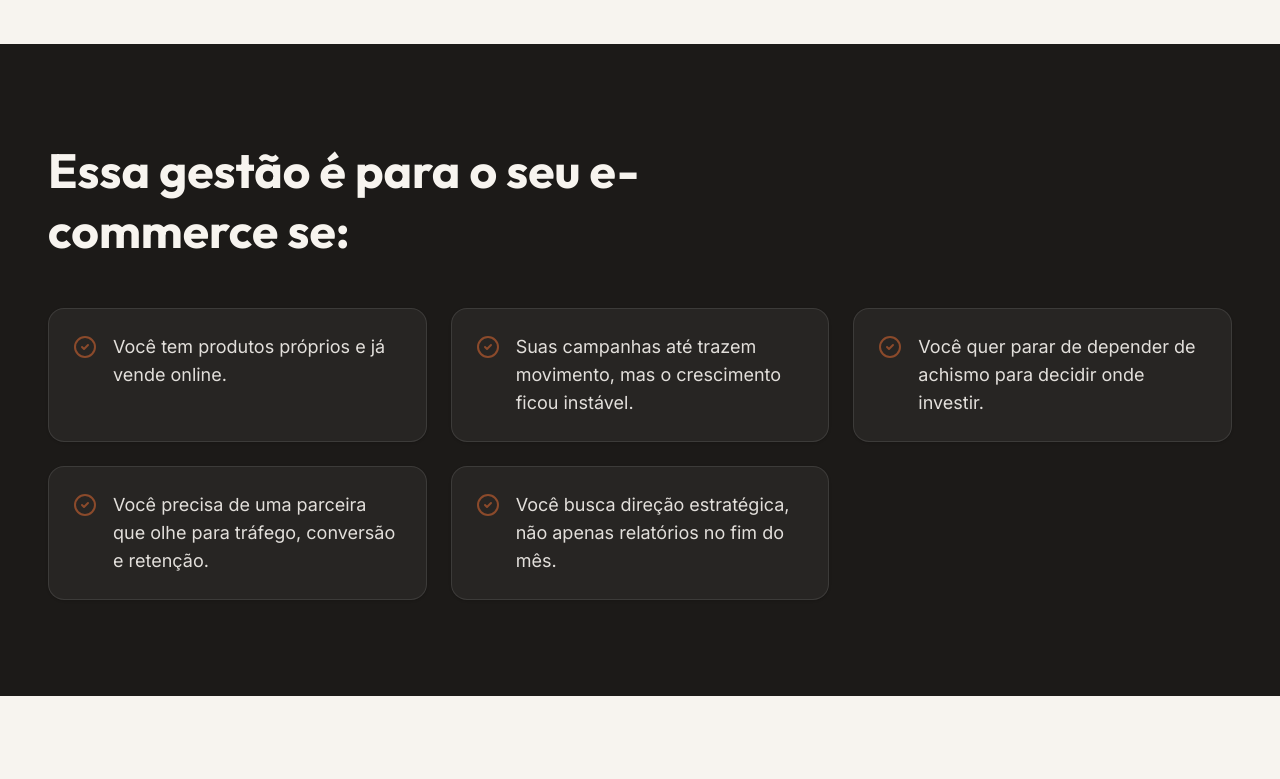
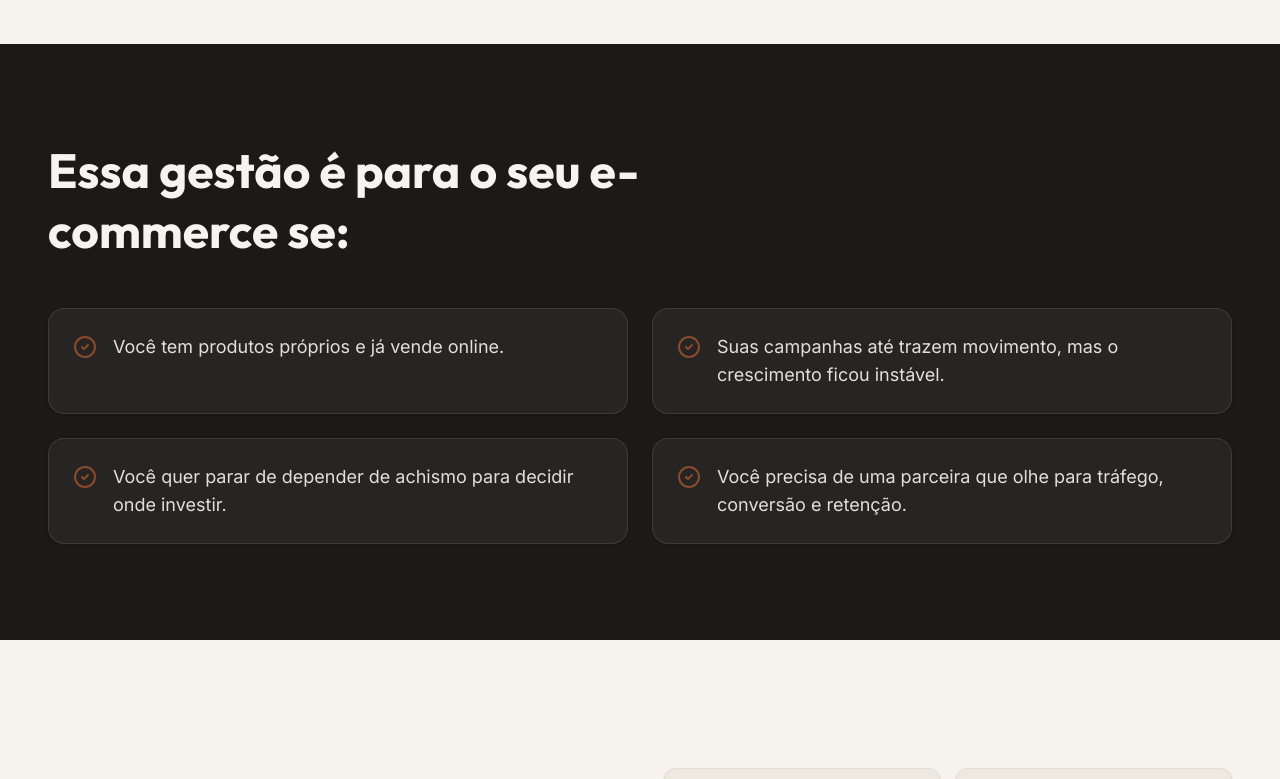
Before and after one commit to flacora-projetos/LP-FERNANDA, a React (Vite) app: page / in a window 1280 px wide. Shown: the part 996-1775 px from the top of the page. Built offline with nearby package versions, Linux system fonts and the light colour scheme.

Commit message:
feat: Refactor landing page layout and content
Updates the grid layout for the e-commerce benefits section from three columns to two on medium screens and below. Also, adjusts the list of benefits displayed to fit the new layout.

```diff
--- a/src/App.tsx
+++ b/src/App.tsx
@@ -1,6 +1,6 @@
 import { motion } from 'motion/react';
 import { ArrowRight, BarChart3, CheckCircle2, ChevronRight, TrendingUp, Users, Instagram, Linkedin, MessageCircle } from 'lucide-react';
-import { ReactNode, useEffect, useState } from 'react';
+import { ReactNode, useEffect, useState, Fragment } from 'react';
 
 const WHATSAPP_NUMBER = "556296242626";
 const WHATSAPP_LINK = `https://wa.me/${WHATSAPP_NUMBER}?text=${encodeURIComponent("Olá, Fernanda! Quero entender melhor a gestão de tráfego para e-commerce.")}`;
@@ -150,15 +150,15 @@ export default function App() {
             </h2>
           </FadeIn>
 
-          <div className="grid grid-cols-1 gap-6 md:grid-cols-2 lg:grid-cols-3">
+          <div className="grid grid-cols-1 gap-6 md:grid-cols-2">
             {[
               "Você tem produtos próprios e já vende online.",
               "Suas campanhas até trazem movimento, mas o crescimento ficou instável.",
               "Você quer parar de depender de achismo para decidir onde investir.",
-              "Você precisa de uma parceira que olhe para tráfego, conversão e retenção.",
-              "Você busca direção estratégica, não apenas relatórios no fim do mês."
+              "Você precisa de uma parceira que olhe para tráfego, conversão e retenção."
             ].map((item, index) => (
-              <FadeIn key={index} delay={0.1 * index}>
+              <Fragment key={index}>
+                <FadeIn delay={0.1 * index}>
                   <motion.div
                     whileHover={{ y: -5 }}
                     className="group flex h-full items-start gap-4 rounded-2xl bg-white/5 p-6 border border-white/10 hover:border-brand-light/30 hover:bg-white/10 transition-colors shadow-sm hover:shadow-md"
@@ -167,6 +167,7 @@ export default function App() {
                     <p className="text-lg text-surface/90 transition-colors group-hover:text-white">{item}</p>
                   </motion.div>
                 </FadeIn>
+              </Fragment>
             ))}
           </div>
         </div>
@@ -198,12 +199,14 @@ export default function App() {
                   { title: "Checkout com atrito", desc: "Muitas pessoas chegam no carrinho e desistem." },
                   { title: "Falta de retenção", desc: "Os clientes compram uma vez e nunca mais voltam." }
                 ].map((problem, i) => (
-                  <FadeIn key={i} delay={0.05 * i} className="h-full">
+                  <Fragment key={i}>
+                    <FadeIn delay={0.05 * i} className="h-full">
                       <div className="group h-full rounded-xl bg-[#EDE9DF] p-6 shadow-sm border border-black/5 hover:border-brand/20 hover:shadow-md transition-all duration-300 flex flex-col justify-center text-center cursor-default">
                         <p className="text-base font-semibold text-ink group-hover:text-brand transition-colors mb-2">{problem.title}</p>
                         <p className="text-sm text-ink-muted opacity-0 h-0 group-hover:opacity-100 group-hover:h-auto overflow-hidden transition-all duration-300 delay-75">{problem.desc}</p>
                       </div>
                     </FadeIn>
+                  </Fragment>
                 ))}
               </div>
             </div>
```
Lines whose indentation alone changed are shown as unchanged.
